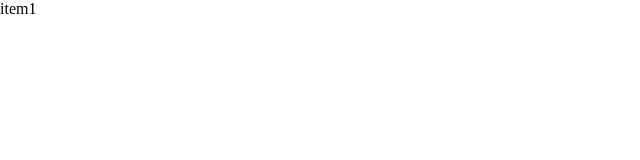
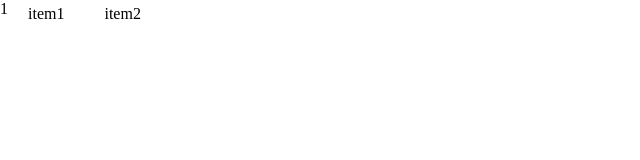
Before and after one commit to dong199903/compoments-dzp, a React (Create React App) app: page / in a window 1280 px wide. Shown: the top 160 px of the page, without its empty margins (0-640 px from the left). Built offline with nearby package versions, Linux system fonts and the light colour scheme.

Commit message:
feat: menu组件完成部分

```diff
--- /dev/null
+++ b/src/components/Menu/Menu.tsx
@@ -0,0 +1,78 @@
+import React,{createContext,useState} from 'react';
+
+import classNames from 'classnames';
+type mode = 'horizontal' | 'vertical'//方向
+interface MenuProps {
+  className?:string
+  children?:React.ReactNode
+  defaultIndex?:number//激活的索引
+  style?:React.CSSProperties//css样式
+  mode?:mode//方向
+  onSelect?:(index:number)=>void//选中时的回调函数
+}
+
+interface ContextProps {
+  index?:number,
+  onSelect?:(index:number)=>void,
+  mode?:mode
+}
+
+export const contextMenuItem = createContext<ContextProps>({})
+const Menu = (props:MenuProps) => {
+  const { className,children,defaultIndex,style,mode,onSelect } = props;
+  const [choiceIndex,setChoiceIndex] = useState<number>(defaultIndex?defaultIndex:1);
+
+  /**点击item触发的回调函数 */
+  const clickMenuItem = (index:number) => {
+    console.log('index',index);
+    setChoiceIndex(index);
+    if(onSelect) onSelect(index);
+  }
+  const classes = classNames('menu',className,{
+    'menu-horizontal':'horizontal'===mode,
+    'menu-vertical':'vertical'===mode
+  })
+  const findIndexMenu = (index:number) => {
+    //<=index实际的item个数
+    let num = 0;
+    React.Children.forEach(children,(item:any,idx:number)=>{
+      if(idx<=index && item && item?.type?.name==='MenuItem'){
+        num++;
+      }
+    })
+    return num;
+  }
+  let MunuItemProps = () => {
+    //1.如果存在一个非item类型提示错误，正常显示
+    let errorType:boolean = false;
+    const resNodeItem = React.Children.map(children,(item:any,index)=>{
+      if(item && item?.type?.name==='MenuItem') {
+        let idx = findIndexMenu(index);
+        return React.cloneElement(item,{
+          index:idx
+        })
+      }
+      errorType = true;
+      return item;
+    })
+    if(errorType) console.error('子类似必须是menu-item');
+    return resNodeItem;
+  }
+  return (
+    <div
+      className={classes}
+      style={style}
+    >
+      <contextMenuItem.Provider value={{index:choiceIndex,onSelect:clickMenuItem,mode:mode}}>
+        {MunuItemProps()}
+      </contextMenuItem.Provider>
+
+    </div>
+  )
+}
+
+Menu.defaultProps = {
+  defaultIndex:1,
+  mode:'horizontal'
+}
+export default Menu;
--- /dev/null
+++ b/src/components/Menu/MenuItem.tsx
@@ -0,0 +1,36 @@
+import React,{useContext} from 'react';
+import classNames from 'classnames';
+import {contextMenuItem} from "./Menu";
+interface MenuItemProps {
+  className?:string,
+  children?:React.ReactNode,
+  index?:number,
+  disabled?:boolean
+}
+const MenuItem = (props:MenuItemProps) => {
+  const {
+    className,
+    children,
+    index,
+    disabled
+  } = props;
+  const MenuItemContext = useContext(contextMenuItem);
+
+  const classes = classNames('menu-item',className,{
+    'menu-item-actived':!disabled && index===MenuItemContext.index,
+    'menu-item-disabled':disabled
+  });
+  return (
+    <li
+    className={classes}
+    onClick={()=>{!disabled && MenuItemContext.onSelect && MenuItemContext.onSelect(props.index as number)}}
+    >
+      {children}
+    </li>
+  )
+}
+
+MenuItem.defaultProps = {
+  disabled:false
+}
+export default MenuItem;
--- a/src/pages/Home.tsx
+++ b/src/pages/Home.tsx
@@ -1,11 +1,17 @@
-import Bread from "./../components/Bread/Bread";
-import BreadItem from "./../components/Bread/BreadItem";
+import Menu from "./../components/Menu/Menu";
+import MenuItem from "./../components/Menu/MenuItem";
 const Home = ()=>{
   return (
     <div>
-      <Bread>
-        <BreadItem link='/header' onClick={()=>console.log('item1')}>item1</BreadItem>
-      </Bread>
+      <Menu
+        onSelect={(e)=>{console.log('e',e)}}
+        className='menu-test'
+        defaultIndex={2}
+      >
+        <div>1</div>
+        <MenuItem className="menu-item-test">item1</MenuItem>
+        <MenuItem disabled={true}>item2</MenuItem>
+      </Menu>
 
     </div>
   )
--- a/src/styles/components.scss
+++ b/src/styles/components.scss
@@ -5,3 +5,5 @@
 @import "./affix.scss";
 
 @import "./bread.scss";
+
+@import "./menu.scss";
--- /dev/null
+++ b/src/styles/menu.scss
@@ -0,0 +1,29 @@
+@import "./config.scss";
+.menu{
+  display: flex;
+  li{
+    list-style: none;
+  }
+  .menu-item{
+    padding: 5px 10px;
+    margin: 0 10px;
+    cursor: pointer;
+    &:hover{
+      background-color: #ccc;
+    }
+    &-actived{
+      color: #fff;
+      background-color: $primary;
+      &:hover{
+        background-color: $primary;
+      }
+    }
+    &-disabled{
+      user-select: none;
+      cursor: not-allowed;
+    }
+  }
+}
+.menu-vertical{
+  flex-direction: column;
+}
```
